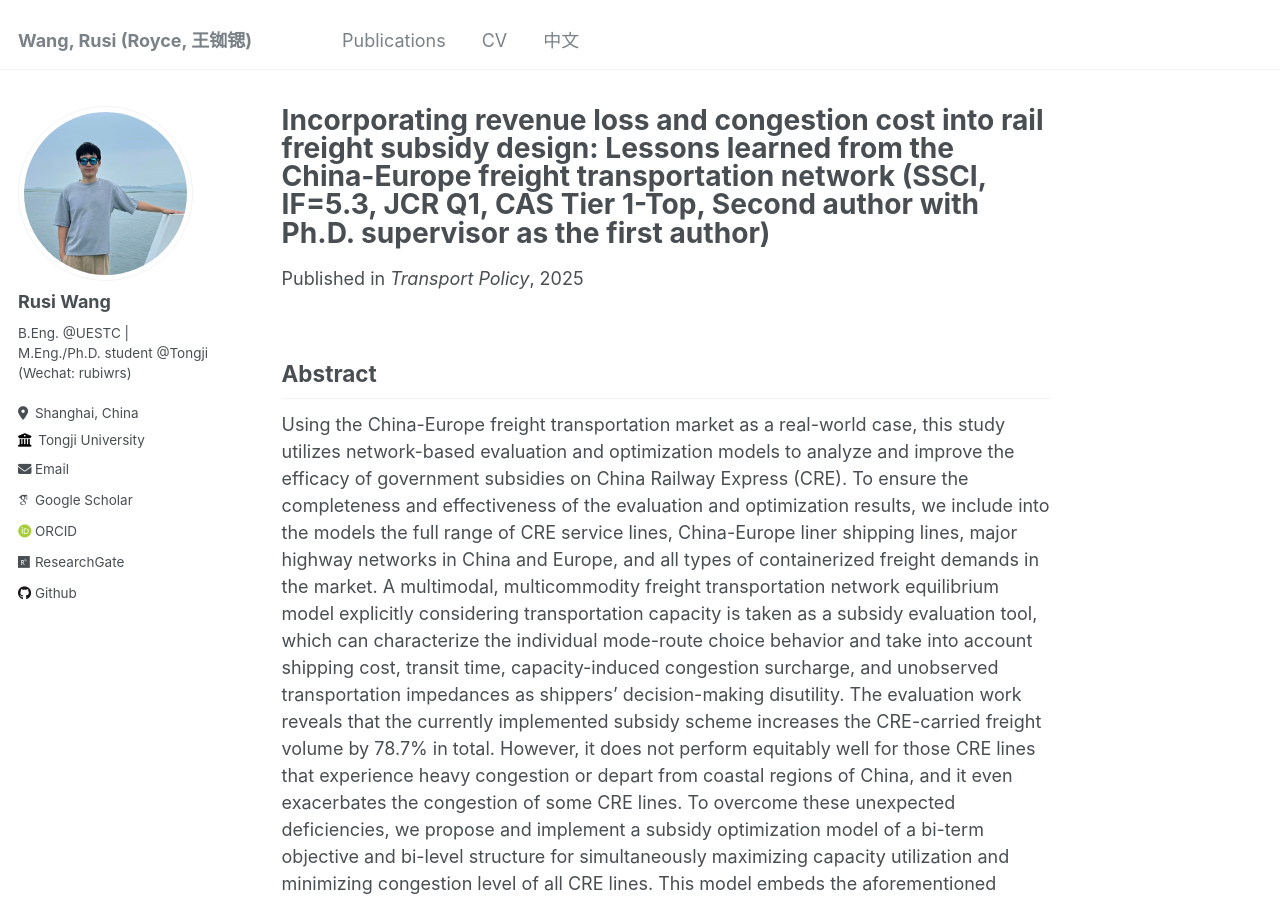
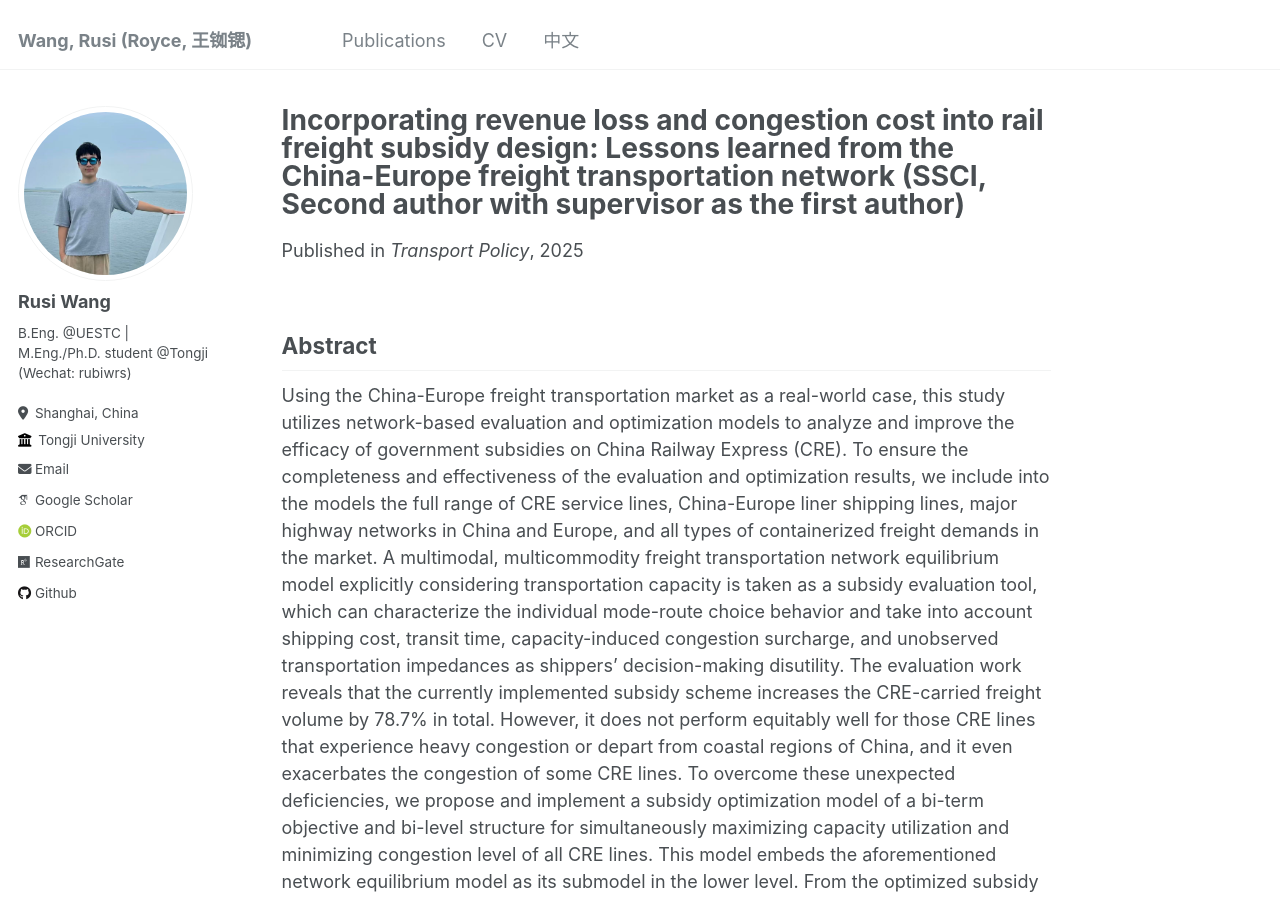
Before and after one commit to RusiWang99/RusiWang99.github.io, a Jekyll site: the page built from _publications/2025-09-23-Incorporating revenue loss and congestion cost into rail freight subsidy design Lessons learned from the China-Europe freight transportation network.md, in a window 1280 px wide and 900 px high. Built offline with Jekyll 4.4.1, drawn with Linux system fonts in a browser that asks for light colours; some web fonts are replaced.

Commit message:
Update 2025-09-23-Incorporating revenue loss and congestion cost into rail freight subsidy design Lessons learned from the China-Europe freight transportation network.md

```diff
--- a/_publications/2025-09-23-Incorporating revenue loss and congestion cost into rail freight subsidy design Lessons learned from the China-Europe freight transportation network.md
+++ b/_publications/2025-09-23-Incorporating revenue loss and congestion cost into rail freight subsidy design Lessons learned from the China-Europe freight transportation network.md
@@ -1,5 +1,5 @@
 ---
-title: "Incorporating revenue loss and congestion cost into rail freight subsidy design: Lessons learned from the China-Europe freight transportation network (SSCI, IF=5.3, JCR Q1, CAS Tier 1-Top, Second author with Ph.D. supervisor as the first author)"
+title: "Incorporating revenue loss and congestion cost into rail freight subsidy design: Lessons learned from the China-Europe freight transportation network (SSCI, Second author with supervisor as the first author)"
 collection: publications
 permalink: /publication/2025-09-23-Incorporating revenue loss and congestion cost into rail freight subsidy design Lessons learned from the China-Europe freight transportation network
 excerpt: 'This study addresses the freight subsidy optimization problem based on a multimodal multicommodity network equilibrium model. Mitigating the revenue loss of the carrier and the congestion surcharge of shippers are considered simultaneously. The proposed optimization scheme is benchmarked against the currently implemented subsidy scheme to demonstrate its effectiveness.'
```
